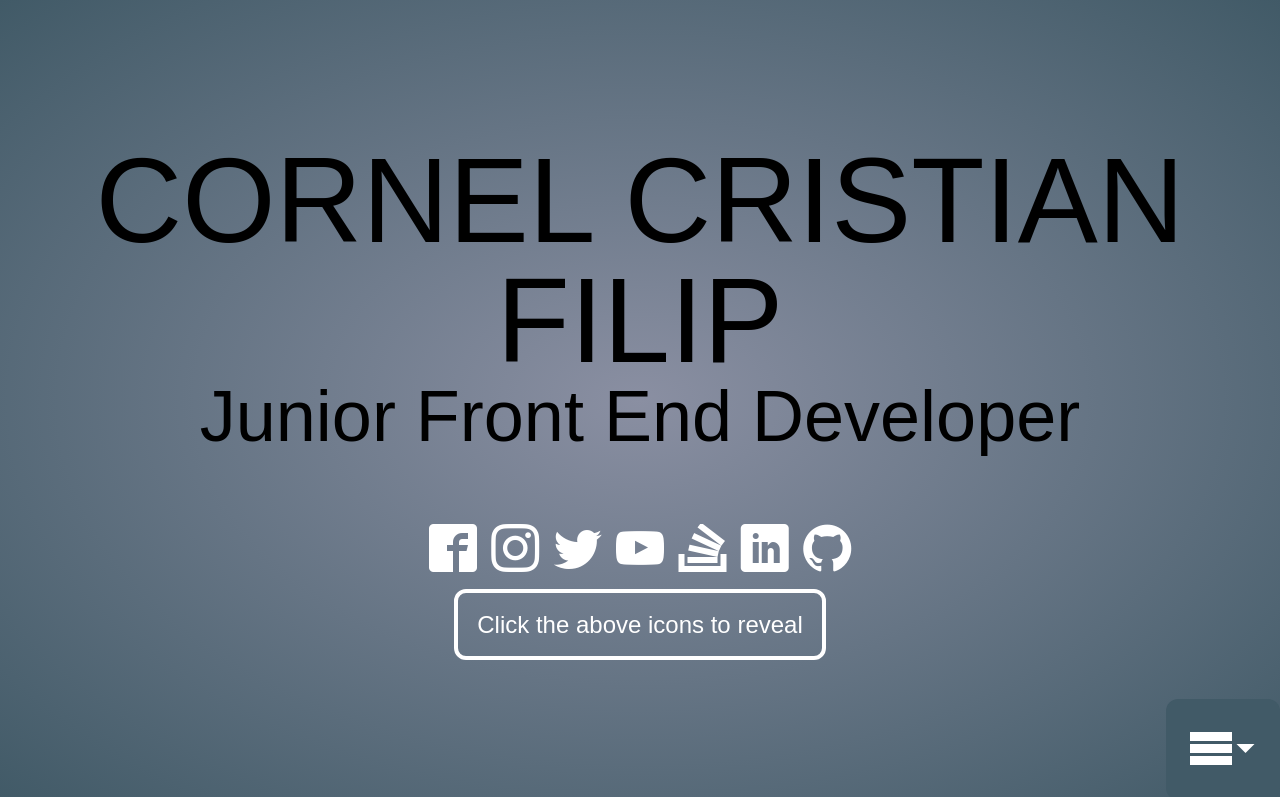
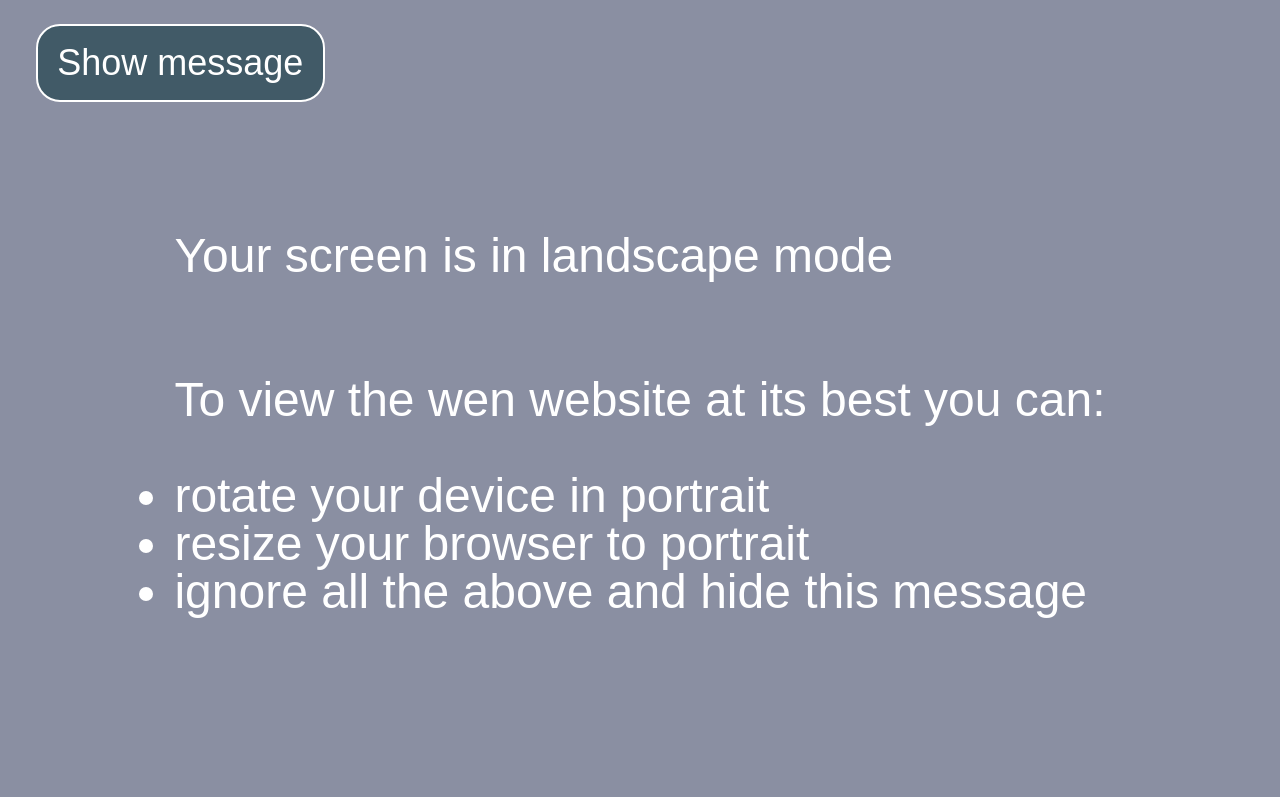
Before and after one commit to psyhedeliq/my-cv, a website: page src/index.pug in a window 1280 px wide. Shown: the top 797 px of the page. Drawn offline with nearby package versions, Linux system fonts and the light colour scheme; files that its build step writes are made by us from their sources; files whose address does not match are found by name; a web font is replaced by a local one.

Commit message:
created and styled the landscape section

```diff
--- a/src/_component/experience/experience.scss
+++ b/src/_component/experience/experience.scss
@@ -15,7 +15,8 @@
 .experience__title {
   background-color: $color-gumbo;
   color: $color-white;
-  display: block;
+  display: flex;
+  justify-content: space-between;
   font-size: 1.4rem;
   padding: 2rem;
   cursor: pointer;
--- /dev/null
+++ b/src/_component/landscape/landscape.pug
@@ -0,0 +1,23 @@
+-
+  const show = 'Show message';
+  const hide = 'Hide message';
+  const descriptionList = [
+    'Your screen is in landscape mode',
+    'To view the wen website at its best you can:'
+  ];
+  const itemList = [
+    'rotate your device in portrait',
+    'resize your browser to portrait',
+    'ignore all the above and hide this message'
+  ];
+input.landscape__input(type="checkbox", id="landscape")
+.landscape
+  label.landscape__button(for="landscape")
+    .landscape__message--show=show
+    .landscape__message--hide=hide
+  .landscape__body
+    each description in descriptionList
+      p.landscape__description=description
+    ul.landscape__list
+      each item in itemList
+        li.landscape__item=item
--- /dev/null
+++ b/src/_component/landscape/landscape.scss
@@ -0,0 +1,66 @@
+.landscape,
+.landscape__input {
+  display: none;
+}
+
+.landscape {
+  position: fixed;
+  top: 0;
+  width: 100vw;
+  height: 100vh;
+  background-color: $color-manatee;
+  transition: all 0.3s ease-in;
+}
+
+.landscape__button {
+  display: block;
+  background-color: $color-fiord;
+  color: $color-white;
+  position: fixed;
+  top: 1rem;
+  left: 1.5rem;
+  font-size: 1.5rem;
+  padding: 0.8rem;
+  border-radius: 1rem;
+  text-decoration: none;
+  border: 0.1rem solid $color-white;
+  // display: none;
+}
+
+.landscape__description {
+  padding: 2rem 0;
+}
+
+@media (orientation: landscape) {
+  .landscape {
+    display: flex;
+    align-items: center;
+    justify-content: center;
+    color: $color-white;
+    font-size: 2rem;
+  }
+
+  .landscape__list {
+    list-style-type: disc;
+  }
+
+  .landscape__message--show {
+    display: none;
+  }
+
+  .landscape__message--hide {
+    display: block;
+  }
+
+  #landscape:checked + .landscape {
+    top: -100%;
+  }
+
+  .landscape__message--show {
+    display: block;
+  }
+
+  .landscape__message--hide {
+    display: none;
+  }
+}
--- a/src/_component/menu/menu.scss
+++ b/src/_component/menu/menu.scss
@@ -10,7 +10,7 @@
 }
 
 .menu__link {
-  display: block;
+  display: flex;
   padding: 1rem;
   font-size: 2.5rem;
   color: $color-gumbo;
@@ -23,7 +23,7 @@
 }
 
 .menu__label {
-  padding: 0.3rem;
+  padding: 0.3rem 1rem;
 }
 
 .menu__go-to {
--- a/src/index.pug
+++ b/src/index.pug
@@ -11,3 +11,4 @@ block content
   include _component/experience/experience
   include _component/client/client
   include _component/menu/menu
+  include _component/landscape/landscape
--- a/src/style.scss
+++ b/src/style.scss
@@ -10,3 +10,4 @@
 @import "_component/experience/experience";
 @import "_component/client/client";
 @import "_component/menu/menu";
+@import "_component/landscape/landscape";
```
